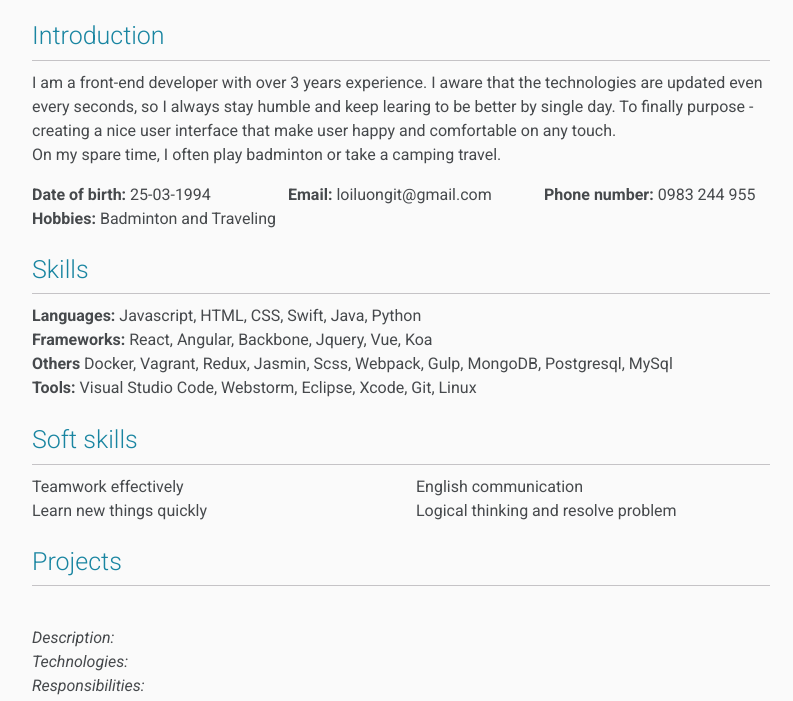
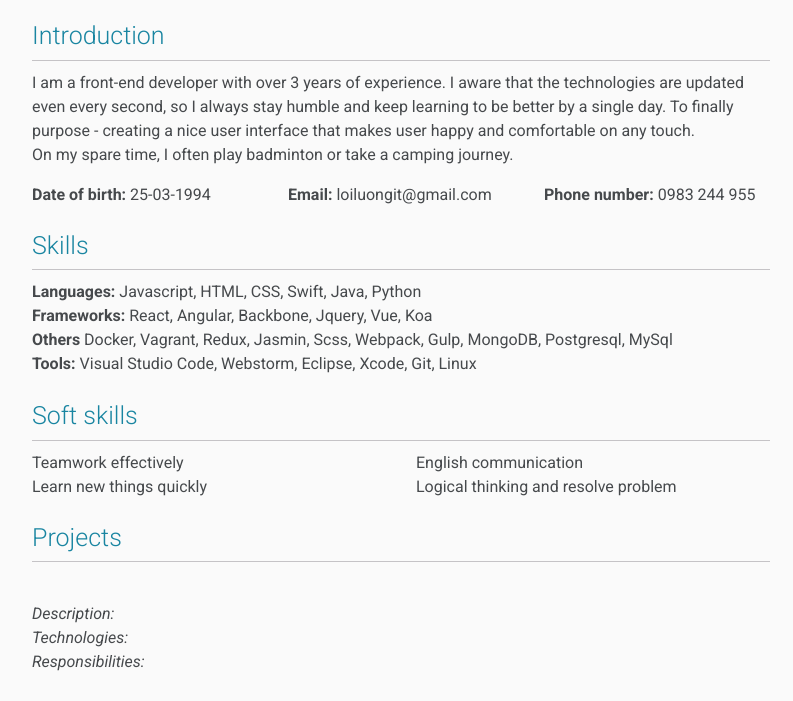
Before and after one commit to loiluongit/loiluongit.github.io, a plain HTML site: page index.html in a window 1280 px wide. Shown: the part 83-784 px from the top of the page, without its empty margins (239-1032 px from the left). Drawn offline with nearby package versions, Linux system fonts and the light colour scheme; a script that the page names is missing.

Commit message:
Update index.html

```diff
--- a/index.html
+++ b/index.html
@@ -78,9 +78,12 @@
         </div>
         <div class="section__content">
           <p>
-            I am a front-end developer with over 3 years experience. I aware that the technologies are updated even every seconds, so I always stay humble and keep learing to be better by single day. To finally purpose - creating a nice user interface that make user happy and comfortable on any touch. <br>
-            On my spare time, I often play badminton or take a camping travel.
-
+            I am a front-end developer with over 3 years of experience.
+            I aware that the technologies are updated even every second,
+            so I always stay humble and keep learning to be better by a single day.
+            To finally purpose - creating a nice user interface that makes user happy
+            and comfortable on any touch. <br>
+            On my spare time, I often play badminton or take a camping journey.
           </p>
           <div class="row">
             <div class="col-sm-4">
@@ -91,9 +94,6 @@
             </div>
             <div class="col-sm-4">
               <strong>Phone number:</strong> 0983 244 955
-            </div>
-            <div class="col-sm-12">
-              <strong>Hobbies:</strong> Badminton and Traveling
             </div>
           </div>
 
@@ -191,10 +191,10 @@
         </div>
       </section>
     </div>
-<!--
+
     <div class="text-center mt-3">
       <button class="btn" id="print-cv-btn">Print this CV</button>
-    </div> -->
+    </div>
 
     <script src="https://cdnjs.cloudflare.com/ajax/libs/jquery/3.3.1/jquery.min.js"></script>
     <script src="https://cdnjs.cloudflare.com/ajax/libs/knockout/3.5.0/knockout-min.js"></script>
```
